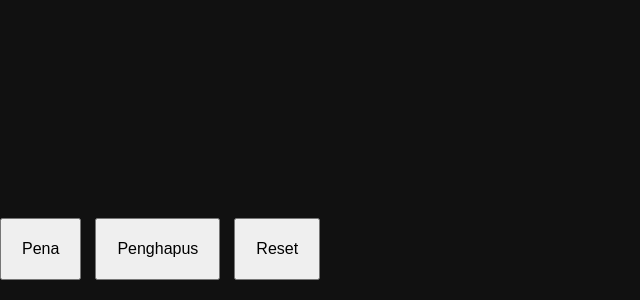
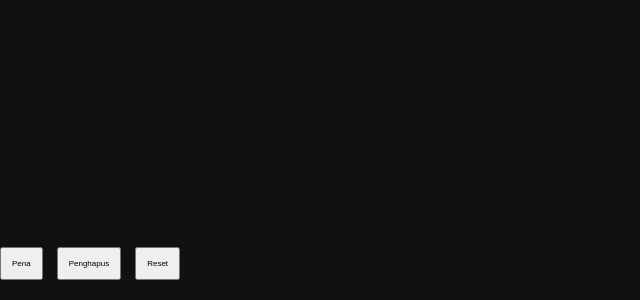
Before and after one commit to LXD92/LastMeeting, a plain HTML site: page board.html in a window 1280 px wide. Shown: the part 500-800 px from the top of the page, without its empty margins (0-640 px from the left). Drawn offline with Linux system fonts and the light colour scheme.

Commit message:
Update board.html

```diff
--- a/board.html
+++ b/board.html
@@ -23,10 +23,10 @@
   }
   button {
     touch-action: manipulation;
-    padding: 20px;
-    font-size: 16px;
-    min-width: 36px;
-    min-height: 36px;
+    padding: 10px;
+    font-size: 8px;
+    min-width: 18px;
+    min-height: 18px;
     margin-right: 10px;
   }
 </style>
```
